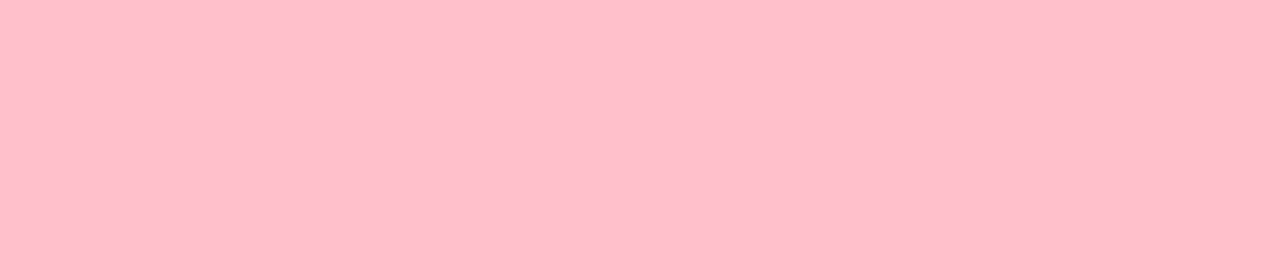
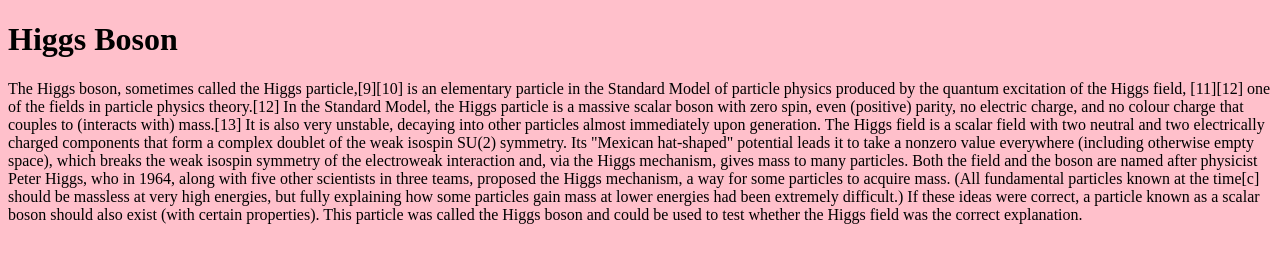
Before and after one commit to pushpakkaloge/demo2, a plain HTML site: page index.html in a window 1280 px wide. Drawn offline with Linux system fonts and the light colour scheme.

Commit message:
add higgs boson data

```diff
--- a/index.html
+++ b/index.html
@@ -7,6 +7,27 @@
     <link rel="stylesheet" href="index.css">
 </head>
 <body>
+<h1>Higgs Boson</h1>
+<p>The Higgs boson, sometimes called the Higgs particle,[9][10] is an elementary particle in the
+     Standard Model of particle physics produced by the quantum excitation of the Higgs field,
+     [11][12] one of the fields in particle physics theory.[12] In the Standard Model, the Higgs
+      particle is a massive scalar boson with zero spin, even (positive) parity, no electric
+      charge, and no colour charge that couples to (interacts with) mass.[13] It is also very
+      unstable, decaying into other particles almost immediately upon generation.
+
+    The Higgs field is a scalar field with two neutral and two electrically charged components
+    that form a complex doublet of the weak isospin SU(2) symmetry. Its "Mexican hat-shaped"
+    potential leads it to take a nonzero value everywhere (including otherwise empty space),
+    which breaks the weak isospin symmetry of the electroweak interaction and, via the Higgs
+    mechanism, gives mass to many particles.
+
+    Both the field and the boson are named after physicist Peter Higgs, who in 1964, along with
+    five other scientists in three teams, proposed the Higgs mechanism, a way for some particles
+     to acquire mass. (All fundamental particles known at the time[c] should be massless at very
+      high energies, but fully explaining how some particles gain mass at lower energies had
+      been extremely difficult.) If these ideas were correct, a particle known as a scalar
+      boson should also exist (with certain properties). This particle was called the Higgs
+      boson and could be used to test whether the Higgs field was the correct explanation.</p>
 
     <script src="index.js"></script>
 </body>
```
Also changed, not shown: dir2/dir2-temp.txt (added), 1 other file.
